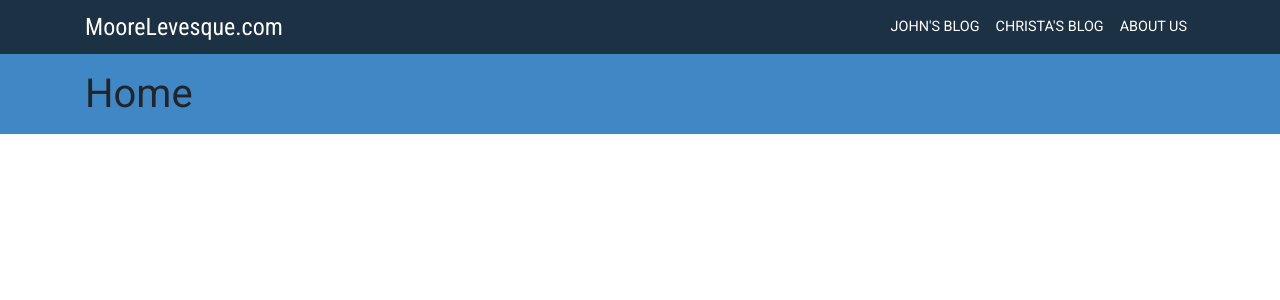
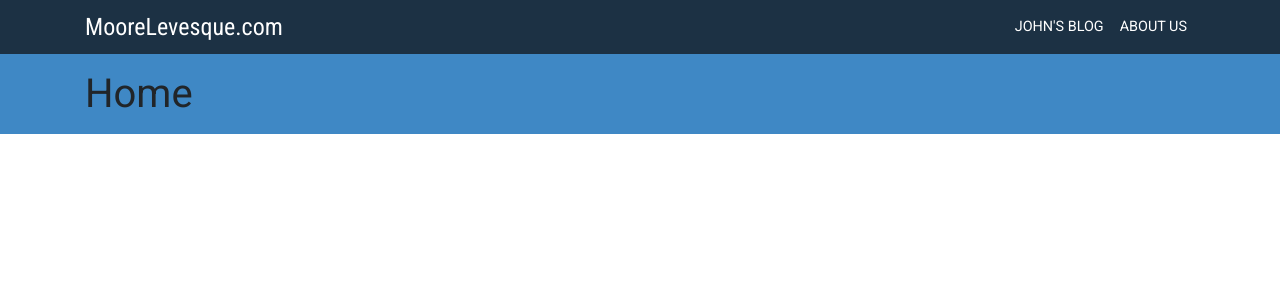
Before and after one commit to john-moore-levesque/django-blog, a Django app: page /blog/ in a window 1280 px wide. Shown: the top 300 px of the page. Run offline with Django 3.2, Linux system fonts and the light colour scheme; data that the repository does not hold is empty; some libraries are stand-ins or nearby versions.

Commit message:
removed christa blog link

```diff
--- a/moorelevesque/templates/base.html
+++ b/moorelevesque/templates/base.html
@@ -25,9 +25,6 @@
               <a class="nav-link moorelevesque-nav-link" href="{% url 'blog_author' author='john' %}">John's Blog</a>
               </li>
               <li class="nav-item">
-              <a class="nav-link moorelevesque-nav-link" href="{% url 'blog_author' author='christa' %}">Christa's Blog</a>
-              </li>
-              <li class="nav-item">
                 <a class="nav-link moorelevesque-nav-link" href="{% url 'about' %}">About Us</a>
                 </li>
           </ul>
```
